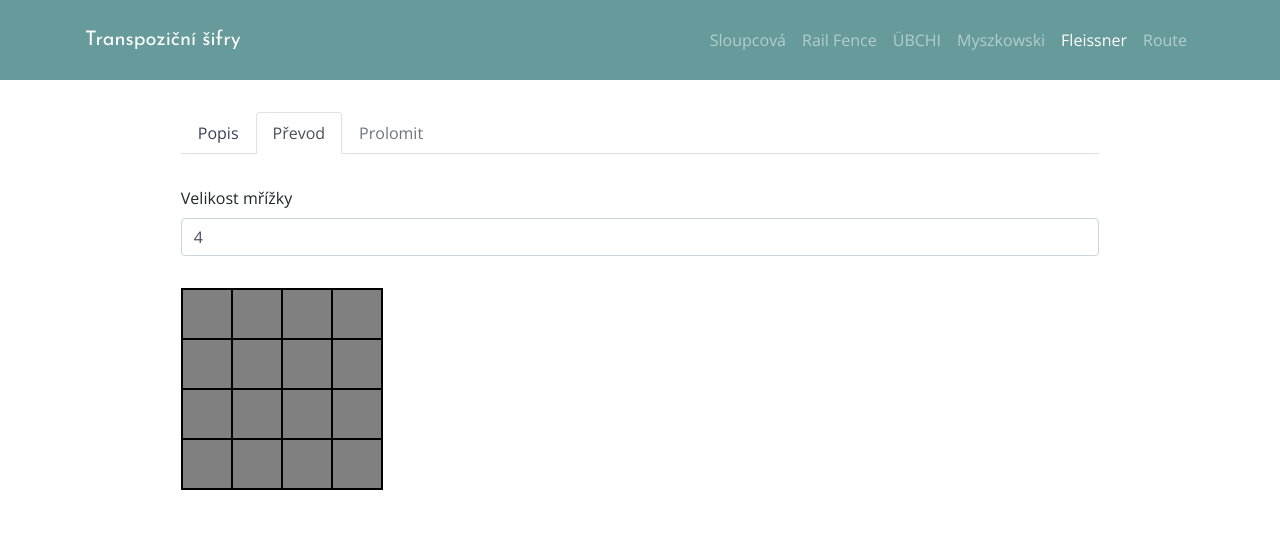
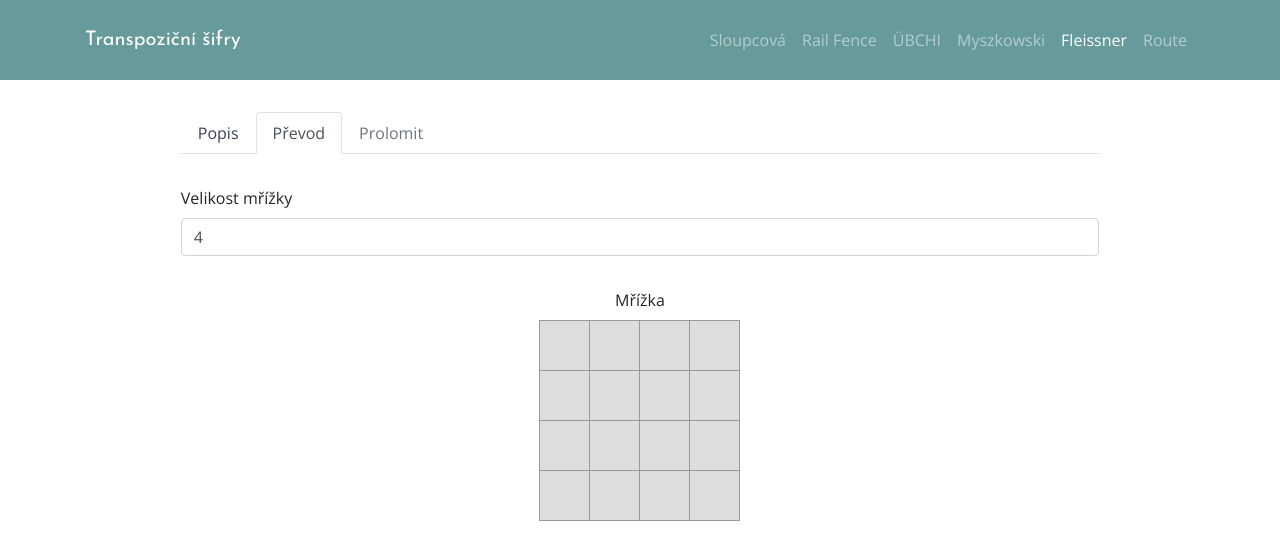
Before and after one commit to janbican/transposition-ciphers-site, a Vue app: page /fleissner/convert in a window 1280 px wide. Shown: the top 560 px of the page. Built offline with nearby package versions, Linux system fonts and the light colour scheme.

Commit message:
Grille Styles

```diff
--- a/src/components/fleissner/Convert.vue
+++ b/src/components/fleissner/Convert.vue
@@ -1,13 +1,13 @@
 <template>
   <div>
-    <b-row class="mb-3">
+    <b-row>
       <b-col>
         <grille @change="grilleChanged" />
       </b-col>
     </b-row>
 
     <div v-show="completeGrille !== null">
-      <b-row>
+      <b-row class="mt-3">
         <b-col lg="6">
           <plain-text-area
             v-model="plainText"
--- a/src/components/fleissner/Grille.vue
+++ b/src/components/fleissner/Grille.vue
@@ -1,5 +1,5 @@
 <template>
-  <div>
+  <div class="grille">
     <b-row class="mb-3">
       <b-col>
         <size-input
@@ -14,8 +14,10 @@
     </b-row>
 
     <div v-show="isSizeValid">
-      <b-row class="mb-3">
+      <b-row class="justify-content-md-center mt-3 text-center">
         <b-col>
+          <label>Mřížka</label>
+          <div class="grille-grid">
             <table>
               <tbody>
                 <tr v-for="(row, rowIndex) in grille" :key="rowIndex">
@@ -30,6 +32,7 @@
                 </tr>
               </tbody>
             </table>
+          </div>
         </b-col>
       </b-row>
     </div>
@@ -123,3 +126,13 @@ export default {
   }
 }
 </script>
+
+<style scoped>
+table {
+  margin: 0 auto;
+}
+
+.grille-grid {
+  overflow-x: auto;
+}
+</style>
--- a/src/components/fleissner/GrilleCell.vue
+++ b/src/components/fleissner/GrilleCell.vue
@@ -17,7 +17,6 @@ export default {
   },
   computed: {
     activeClass: function() {
-      //console.log('activeClass: ' + this.row + ' ' + this.col)
       const value = this.grille[this.row][this.col]
       if (value === 0) return ''
       return value === 1 ? 'activated' : 'deactivated'
@@ -30,8 +29,8 @@ export default {
 td {
   width: 50px;
   height: 50px;
-  background-color: gray;
-  border: 2px solid black;
+  background: #dddddd;
+  border: 1px solid #999999;
   cursor: pointer;
 }
 
@@ -44,6 +43,6 @@ td:hover {
 }
 
 .deactivated {
-  background-color: tomato;
+  background-color: #9b6667;
 }
 </style>
--- a/src/components/railfence/EncryptionGrid.vue
+++ b/src/components/railfence/EncryptionGrid.vue
@@ -48,5 +48,3 @@ export default {
   }
 }
 </script>
-
-<style scoped></style>
```
Lines whose indentation alone changed are shown as unchanged.
